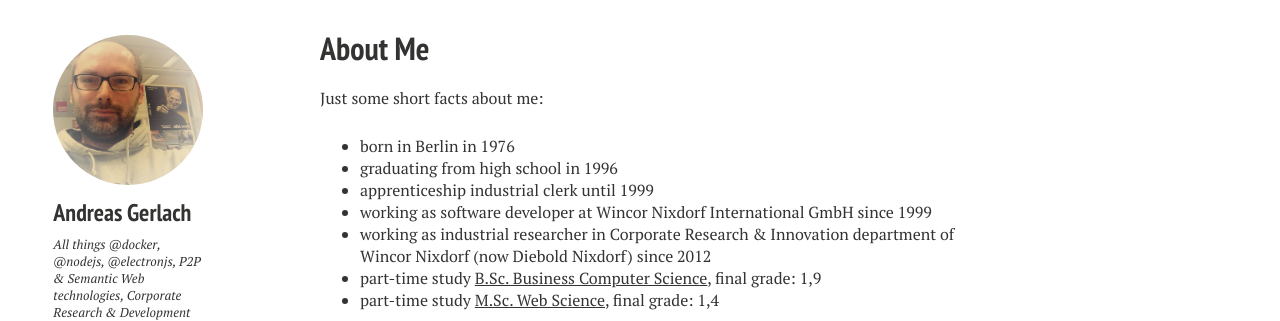
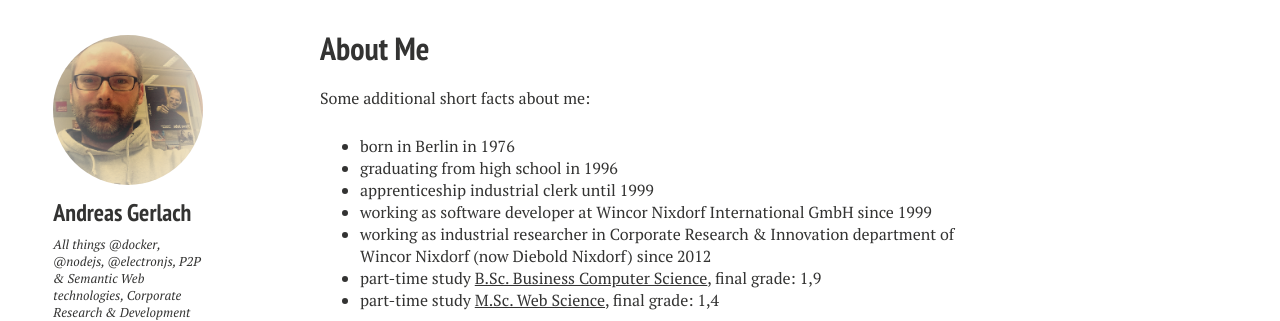
Before and after one commit to npmcdn-to-unpkg-bot/appelgriebsch.github.io, a Jekyll site: the page built from about/index.md, in a window 1280 px wide. Shown: the part 406-727 px from the top of the page. Built offline with Jekyll 4.4.1, drawn with Linux system fonts in a browser that asks for light colours; nearby versions of some CDN libraries; a script that is not in the unit is left out.

Commit message:
Update index.md

```diff
--- a/about/index.md
+++ b/about/index.md
@@ -10,10 +10,10 @@ image:
   feature: HTML5_sticker.png
 ---
 
-<div class="github-widget" style="float:right;" data-username="appelgriebsch"></div>
+<div class="github-widget" data-username="appelgriebsch"></div>
 <script src="https://npmcdn.com/github-card@1.2.1/dist/widget.js"></script>
 
-Just some short facts about me:
+Some additional short facts about me:
 
 * born in Berlin in 1976
 * graduating from high school in 1996
```
